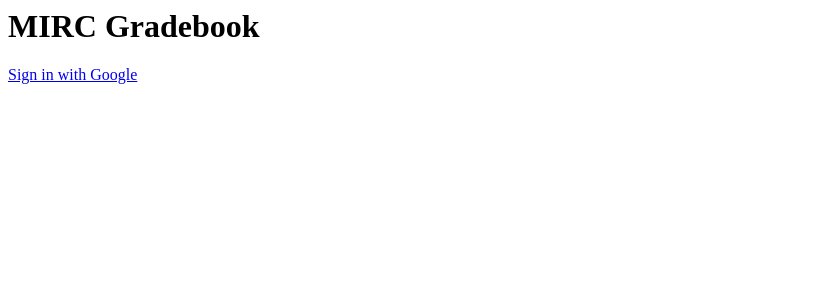
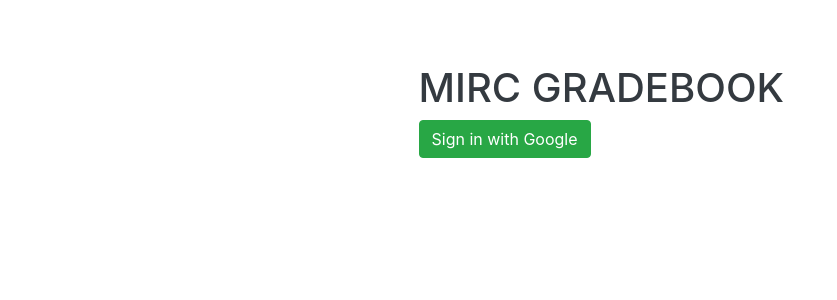
Before and after one commit to satish-reddy-tamu/MIRC-Gradebook, a Django app: page / in a window 1280 px wide. Shown: the top 300 px of the page, without its empty margins (0-837 px from the left). Run offline with Django 4.2, Linux system fonts and the light colour scheme; some libraries are stand-ins or nearby versions.

Commit message:
home pages added

```diff
--- a/gradebook_app/templates/home.html
+++ b/gradebook_app/templates/home.html
@@ -1,10 +1,34 @@
-<html>
-<head>
-  <meta charset="UTF-8">
-  <title>MIRC Gradebook</title>
-</head>
-<body>
-<h1>MIRC Gradebook</h1>
-<a id="google_login" href="/accounts/google/login" class="btn btn-success">Sign in with Google</a>
-</body>
+<!doctype html>
+<html lang="en">
+  <head>
+    <!-- Required meta tags -->
+    <meta charset="utf-8">
+    <meta name="viewport" content="width=device-width, initial-scale=1, shrink-to-fit=no">
+
+    <!-- Bootstrap CSS -->
+    <link rel="stylesheet" href="https://stackpath.bootstrapcdn.com/bootstrap/4.5.0/css/bootstrap.min.css" integrity="sha384-9aIt2nRpC12Uk9gS9baDl411NQApFmC26EwAOH8WgZl5MYYxFfc+NcPb1dKGj7Sk" crossorigin="anonymous">
+    <link rel="stylesheet" href="https://cdnjs.cloudflare.com/ajax/libs/bootstrap-social/5.1.1/bootstrap-social.min.css" crossorigin="anonymous">
+
+
+    <title>Hello, world!</title>
+  </head>
+  <body>
+    <div class="col s12 m6 offset-m3 center-align">
+
+</div>
+    <div class="container text-dark mt-5">
+        <div class="row justify-content-md-center">
+          <div class="col-md-5 p-3 ">
+                <h1>MIRC GRADEBOOK</h1>
+                <a id="google_login" href="/accounts/google/login" class="btn btn-success " aria-pressed="true">Sign in with Google</a>
+          </div>
+        </div>
+      </div>
+      <p class="mt-5 mb-3 text-muted"></p>
+    <!-- Optional JavaScript -->
+    <!-- jQuery first, then Popper.js, then Bootstrap JS -->
+    <script src="https://code.jquery.com/jquery-3.5.1.slim.min.js" integrity="sha384-DfXdz2htPH0lsSSs5nCTpuj/zy4C+OGpamoFVy38MVBnE+IbbVYUew+OrCXaRkfj" crossorigin="anonymous"></script>
+    <script src="https://cdn.jsdelivr.net/npm/popper.js@1.16.0/dist/umd/popper.min.js" integrity="sha384-Q6E9RHvbIyZFJoft+2mJbHaEWldlvI9IOYy5n3zV9zzTtmI3UksdQRVvoxMfooAo" crossorigin="anonymous"></script>
+    <script src="https://stackpath.bootstrapcdn.com/bootstrap/4.5.0/js/bootstrap.min.js" integrity="sha384-OgVRvuATP1z7JjHLkuOU7Xw704+h835Lr+6QL9UvYjZE3Ipu6Tp75j7Bh/kR0JKI" crossorigin="anonymous"></script>
+  </body>
 </html>
```
